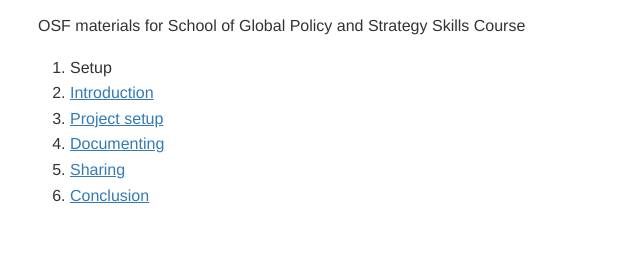
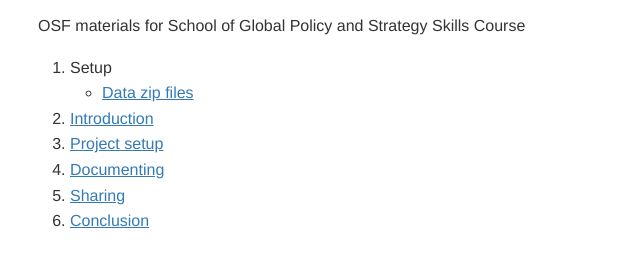
Before and after one commit to U2NG/2018-OSF-Demo, a plain HTML site: page index.html in a window 1280 px wide. Shown: the part 96-362 px from the top of the page, without its empty margins (0-640 px from the left). Drawn offline with Linux system fonts and the light colour scheme.

Commit message:
adding link for data files

```diff
--- a/index.html
+++ b/index.html
@@ -529,7 +529,10 @@
   <body class='markdown-preview' data-use-github-style><h1 id="gps-osf-workshop-materials">GPS OSF workshop materials</h1>
 <p>OSF materials for School of Global Policy and Strategy Skills Course</p>
 <ol>
-<li>Setup</li>
+<li>Setup  <ul>
+<li><a href="https://github.com/ucsdlib/GPS-OSF-Lecture/tree/master/data">Data zip files</a></li>
+</ul>
+</li>
 <li><a href="https://github.com/ucsdlib/GPS-OSF-Lecture/blob/master/01_OSF_introduction.html">Introduction</a></li>
 <li><a href="https://github.com/ucsdlib/GPS-OSF-Lecture/blob/master/02_OSF_Project_Setup.html">Project setup</a></li>
 <li><a href="https://github.com/ucsdlib/GPS-OSF-Lecture/blob/master/03_OSF_Documenting.html">Documenting</a></li>
```
Also changed, not shown: 1 other file.
